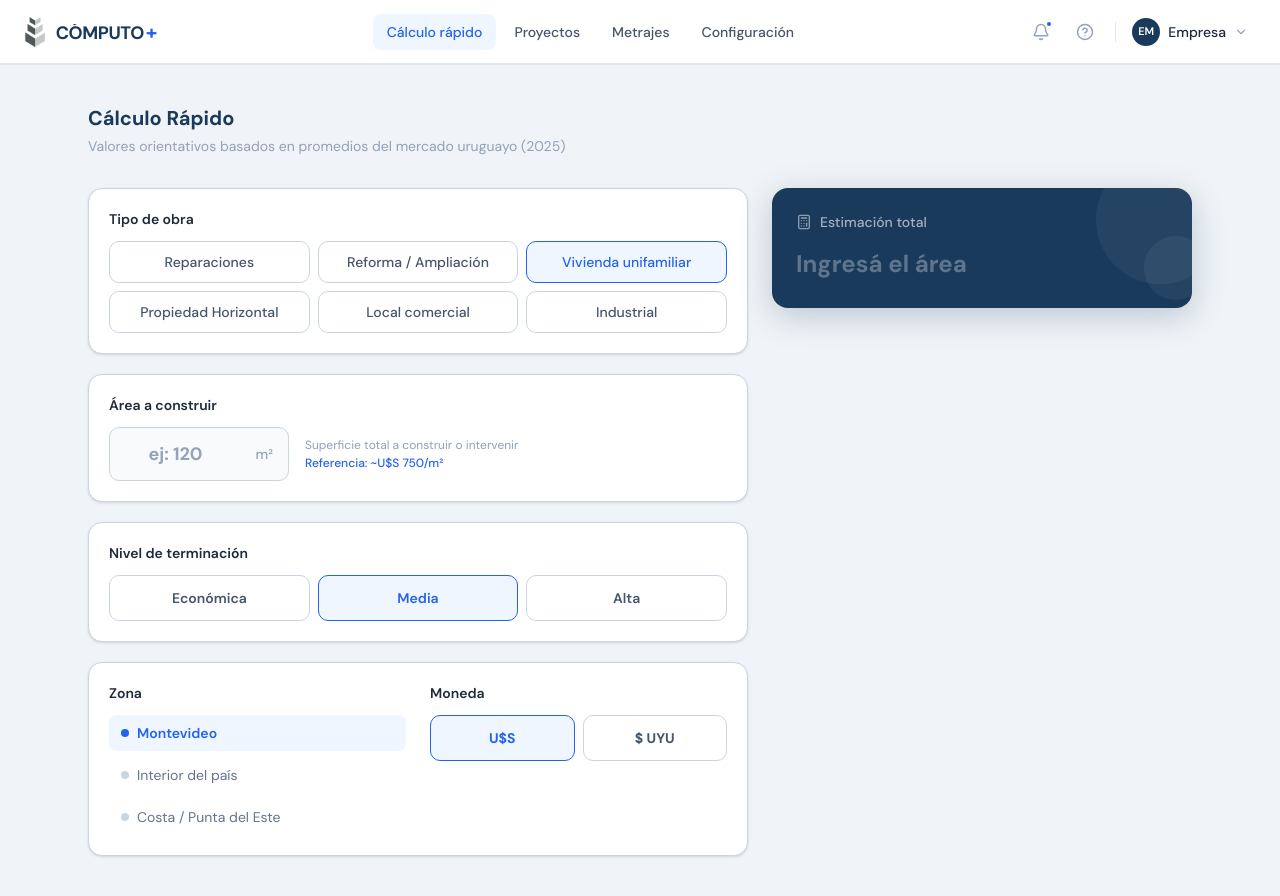
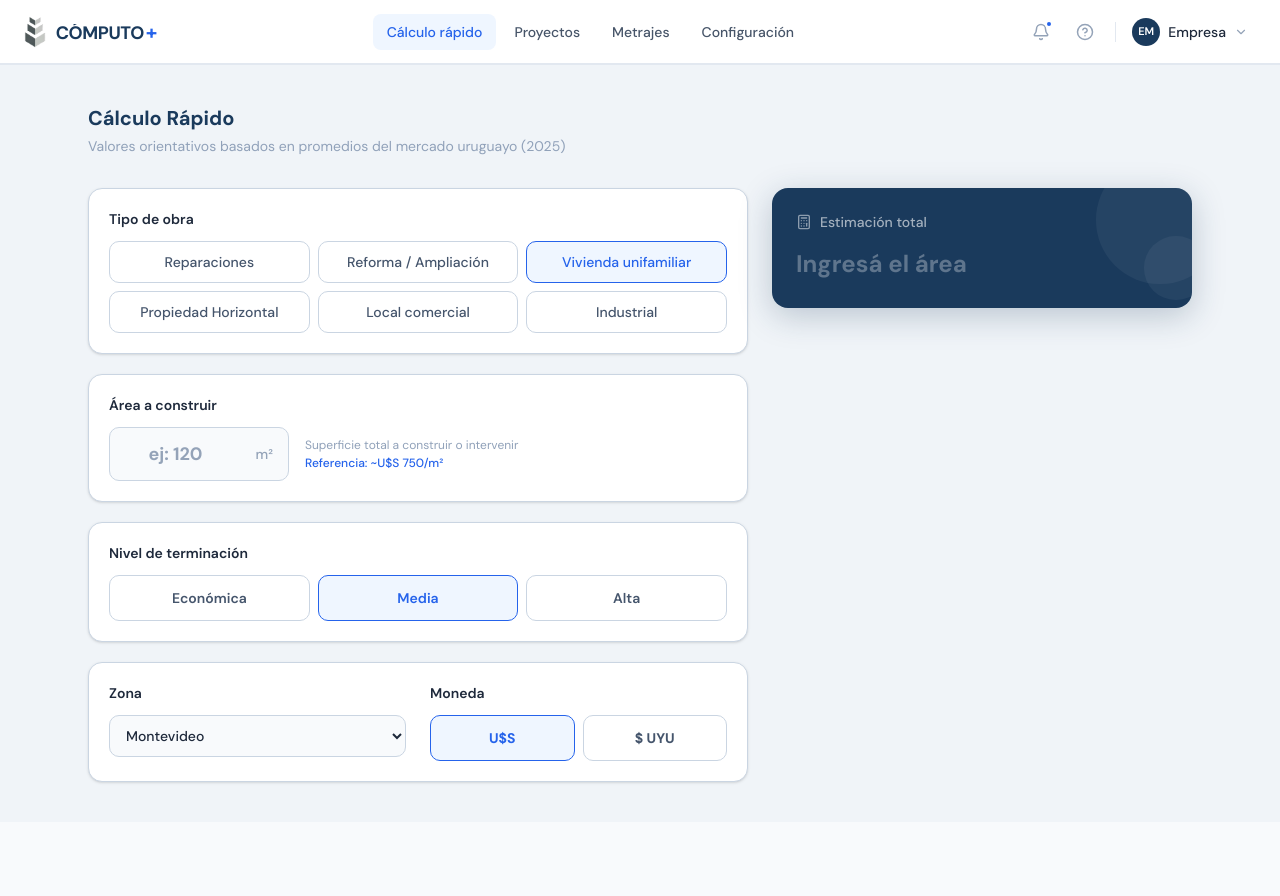
Before and after one commit to delamatriz/computo-plus, a Next.js app in the folder computo-app/: page /calcular in a window 1280 px wide. After the commit the page ends 822 px from the top, so only its background shows below. Built offline with nearby package versions, Linux system fonts and the light colour scheme.

Commit message:
fix: zona como selector desplegable en Cálculo Rápido

```diff
--- a/computo-app/src/app/calcular/page.tsx
+++ b/computo-app/src/app/calcular/page.tsx
@@ -534,26 +534,17 @@ export default function CalcularPage() {
                   <label className="block text-sm font-semibold text-text-primary mb-3">
                     Zona
                   </label>
-                  <div className="space-y-1.5">
+                  <select
+                    value={zona}
+                    onChange={(e) => setZona(e.target.value)}
+                    className="w-full px-3 py-2.5 rounded-[10px] border border-slate-300 bg-bg-base text-sm font-medium text-text-primary focus:outline-none focus:border-[#2563EB] focus:ring-2 focus:ring-blue-100 transition-all cursor-pointer"
+                  >
                     {ZONAS.map((z) => (
-                      <button
-                        key={z.id}
-                        onClick={() => setZona(z.id)}
-                        className={cn(
-                          "w-full flex items-center gap-2 px-3 py-2 rounded-[8px] text-sm transition-all text-left",
-                          zona === z.id
-                            ? "bg-blue-50 text-[#2563EB] font-semibold"
-                            : "text-slate-500 hover:bg-slate-50"
-                        )}
-                      >
-                        <span className={cn(
-                          "w-2 h-2 rounded-full flex-shrink-0",
-                          zona === z.id ? "bg-[#2563EB]" : "bg-slate-300"
-                        )} />
+                      <option key={z.id} value={z.id}>
                         {z.label}
-                      </button>
+                      </option>
                     ))}
-                  </div>
+                  </select>
                 </div>
 
                 <div>
```
